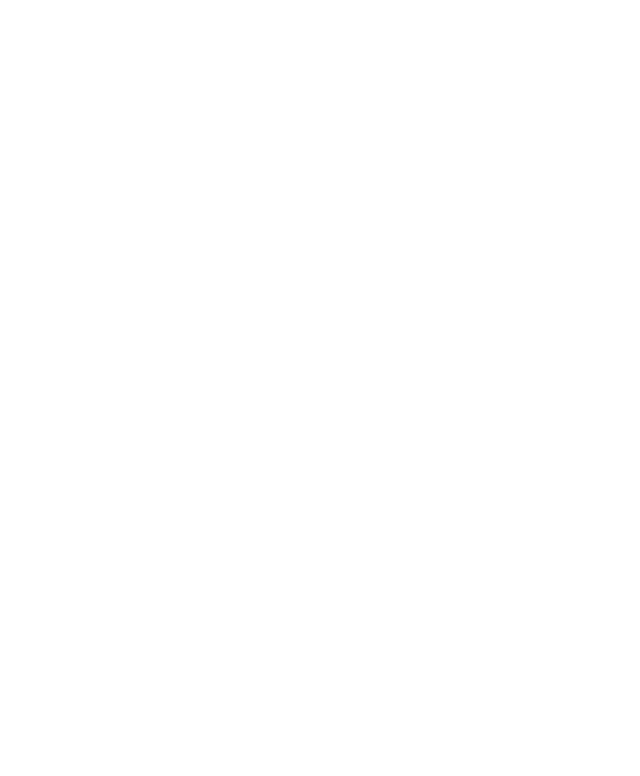
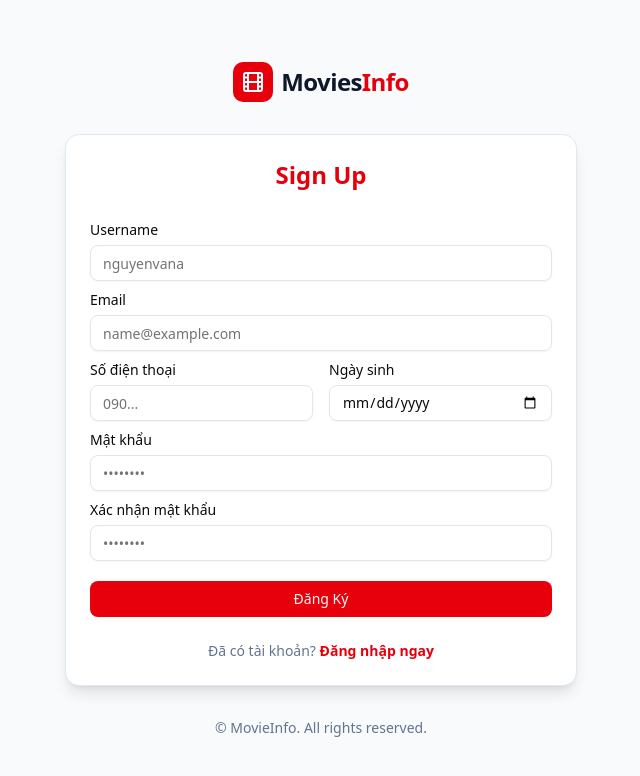
Before and after one commit to Nat90711/BTCN02-23120394, a React app in the folder movies-info/: page /register in a window 1280 px wide. Before the commit this address had no page. Shown: the top 776 px of the page, without its empty margins (319-959 px from the left). Built offline with nearby package versions, Linux system fonts and the light colour scheme; the HTML template or start-up script is replaced by a standard one.

Commit message:
Hoan thien phan Register, Login, Logout

```diff
--- a/movies-info/package.json
+++ b/movies-info/package.json
@@ -10,20 +10,24 @@
     "preview": "vite preview"
   },
   "dependencies": {
+    "@hookform/resolvers": "^5.2.2",
     "@radix-ui/react-dropdown-menu": "^2.1.16",
+    "@radix-ui/react-label": "^2.1.8",
     "@radix-ui/react-slot": "^1.2.4",
     "@radix-ui/react-switch": "^1.2.6",
     "@tailwindcss/vite": "^4.1.18",
     "class-variance-authority": "^0.7.1",
     "clsx": "^2.1.1",
     "lucide-react": "^0.561.0",
+    "next-themes": "^0.4.6",
     "react": "^19.2.0",
     "react-dom": "^19.2.0",
     "react-hook-form": "^7.68.0",
     "react-router-dom": "^7.10.1",
+    "sonner": "^2.0.7",
     "tailwind-merge": "^3.4.0",
     "tailwindcss": "^4.1.18",
-    "zod": "^4.1.13"
+    "zod": "^4.2.0"
   },
   "devDependencies": {
     "@eslint/js": "^9.39.1",
--- a/movies-info/src/App.jsx
+++ b/movies-info/src/App.jsx
@@ -5,6 +5,10 @@
 import SearchPage from "./pages/SearchPage";
 import MovieDetailPage from "./pages/MovieDetailPage";
 import PersonDetailPage from "./pages/PersonDetailPage";
+import LoginPage from "./pages/LoginPage";
+import RegisterPage from "./pages/RegisterPage";
+import AuthLayout from "./layouts/AuthLayout";
+import { Toaster } from "./components/ui/sonner";
 
 function App() {
   return (
@@ -16,7 +20,13 @@
           <Route path="movie/:id" element={<MovieDetailPage />} />
           <Route path="person/:id" element={<PersonDetailPage />} />
         </Route>
+
+        <Route element={<AuthLayout />}>
+          <Route path="/login" element={<LoginPage />} />
+          <Route path="/register" element={<RegisterPage />} />
+        </Route>
       </Routes>
+      <Toaster position="top-center" richColors />
     </BrowserRouter>
   );
 }
--- a/movies-info/src/components/layout/Header.jsx
+++ b/movies-info/src/components/layout/Header.jsx
@@ -21,7 +21,7 @@
 } from "../ui/dropdown-menu";
 import { useTheme } from "../../contexts/ThemeContext";
 import { useAuth } from "../../contexts/AuthContext";
-
+import { toast } from "sonner";
 const Header = () => {
   const { isDarkMode, toggleTheme } = useTheme();
   const { currentUser, logout } = useAuth();
@@ -29,6 +29,9 @@
 
   const handleLogout = () => {
     logout();
+    toast.success("Đăng xuất thành công", {
+      duration: 2000,
+    });
     navigate("/");
   };
 
--- a/movies-info/src/components/layout/NavBar.jsx
+++ b/movies-info/src/components/layout/NavBar.jsx
@@ -28,7 +28,7 @@
           to="/"
           className="p-2 hover:bg-slate-200 dark:hover:bg-slate-800 rounded-full transition-colors text-black dark:text-white"
         >
-          <Home className="w-6 h-6" />
+          <Home className="w-8 h-8" />
         </Link>
 
         {/* Cụm tìm kiếm */}
--- /dev/null
+++ b/movies-info/src/components/ui/card.jsx
@@ -0,0 +1,101 @@
+import * as React from "react"
+
+import { cn } from "@/lib/utils"
+
+function Card({
+  className,
+  ...props
+}) {
+  return (
+    <div
+      data-slot="card"
+      className={cn(
+        "bg-card text-card-foreground flex flex-col gap-6 rounded-xl border py-6 shadow-sm",
+        className
+      )}
+      {...props} />
+  );
+}
+
+function CardHeader({
+  className,
+  ...props
+}) {
+  return (
+    <div
+      data-slot="card-header"
+      className={cn(
+        "@container/card-header grid auto-rows-min grid-rows-[auto_auto] items-start gap-2 px-6 has-data-[slot=card-action]:grid-cols-[1fr_auto] [.border-b]:pb-6",
+        className
+      )}
+      {...props} />
+  );
+}
+
+function CardTitle({
+  className,
+  ...props
+}) {
+  return (
+    <div
+      data-slot="card-title"
+      className={cn("leading-none font-semibold", className)}
+      {...props} />
+  );
+}
+
+function CardDescription({
+  className,
+  ...props
+}) {
+  return (
+    <div
+      data-slot="card-description"
+      className={cn("text-muted-foreground text-sm", className)}
+      {...props} />
+  );
+}
+
+function CardAction({
+  className,
+  ...props
+}) {
+  return (
+    <div
+      data-slot="card-action"
+      className={cn(
+        "col-start-2 row-span-2 row-start-1 self-start justify-self-end",
+        className
+      )}
+      {...props} />
+  );
+}
+
+function CardContent({
+  className,
+  ...props
+}) {
+  return (<div data-slot="card-content" className={cn("px-6", className)} {...props} />);
+}
+
+function CardFooter({
+  className,
+  ...props
+}) {
+  return (
+    <div
+      data-slot="card-footer"
+      className={cn("flex items-center px-6 [.border-t]:pt-6", className)}
+      {...props} />
+  );
+}
+
+export {
+  Card,
+  CardHeader,
+  CardFooter,
+  CardTitle,
+  CardAction,
+  CardDescription,
+  CardContent,
+}
--- /dev/null
+++ b/movies-info/src/components/ui/form.jsx
@@ -0,0 +1,144 @@
+"use client";
+import * as React from "react"
+import { Slot } from "@radix-ui/react-slot"
+import { Controller, FormProvider, useFormContext, useFormState } from "react-hook-form";
+
+import { cn } from "@/lib/utils"
+import { Label } from "@/components/ui/label"
+
+const Form = FormProvider
+
+const FormFieldContext = React.createContext({})
+
+const FormField = (
+  {
+    ...props
+  }
+) => {
+  return (
+    <FormFieldContext.Provider value={{ name: props.name }}>
+      <Controller {...props} />
+    </FormFieldContext.Provider>
+  );
+}
+
+const useFormField = () => {
+  const fieldContext = React.useContext(FormFieldContext)
+  const itemContext = React.useContext(FormItemContext)
+  const { getFieldState } = useFormContext()
+  const formState = useFormState({ name: fieldContext.name })
+  const fieldState = getFieldState(fieldContext.name, formState)
+
+  if (!fieldContext) {
+    throw new Error("useFormField should be used within <FormField>")
+  }
+
+  const { id } = itemContext
+
+  return {
+    id,
+    name: fieldContext.name,
+    formItemId: `${id}-form-item`,
+    formDescriptionId: `${id}-form-item-description`,
+    formMessageId: `${id}-form-item-message`,
+    ...fieldState,
+  }
+}
+
+const FormItemContext = React.createContext({})
+
+function FormItem({
+  className,
+  ...props
+}) {
+  const id = React.useId()
+
+  return (
+    <FormItemContext.Provider value={{ id }}>
+      <div data-slot="form-item" className={cn("grid gap-2", className)} {...props} />
+    </FormItemContext.Provider>
+  );
+}
+
+function FormLabel({
+  className,
+  ...props
+}) {
+  const { error, formItemId } = useFormField()
+
+  return (
+    <Label
+      data-slot="form-label"
+      data-error={!!error}
+      className={cn("data-[error=true]:text-destructive", className)}
+      htmlFor={formItemId}
+      {...props} />
+  );
+}
+
+function FormControl({
+  ...props
+}) {
+  const { error, formItemId, formDescriptionId, formMessageId } = useFormField()
+
+  return (
+    <Slot
+      data-slot="form-control"
+      id={formItemId}
+      aria-describedby={
+        !error
+          ? `${formDescriptionId}`
+          : `${formDescriptionId} ${formMessageId}`
+      }
+      aria-invalid={!!error}
+      {...props} />
+  );
+}
+
+function FormDescription({
+  className,
+  ...props
+}) {
+  const { formDescriptionId } = useFormField()
+
+  return (
+    <p
+      data-slot="form-description"
+      id={formDescriptionId}
+      className={cn("text-muted-foreground text-sm", className)}
+      {...props} />
+  );
+}
+
+function FormMessage({
+  className,
+  ...props
+}) {
+  const { error, formMessageId } = useFormField()
+  const body = error ? String(error?.message ?? "") : props.children
+
+  if (!body) {
+    return null
+  }
+
+  return (
+    <p
+      data-slot="form-message"
+      id={formMessageId}
+      className={cn("text-destructive text-sm", className)}
+      {...props}>
+      {body}
+    </p>
+  );
+}
+
+export {
+  useFormField,
+  Form,
+  FormItem,
+  FormLabel,
+  FormControl,
+  FormDescription,
+  FormMessage,
+  FormField,
+}
--- /dev/null
+++ b/movies-info/src/components/ui/label.jsx
@@ -0,0 +1,21 @@
+import * as React from "react"
+import * as LabelPrimitive from "@radix-ui/react-label"
+
+import { cn } from "@/lib/utils"
+
+function Label({
+  className,
+  ...props
+}) {
+  return (
+    <LabelPrimitive.Root
+      data-slot="label"
+      className={cn(
+        "flex items-center gap-2 text-sm leading-none font-medium select-none group-data-[disabled=true]:pointer-events-none group-data-[disabled=true]:opacity-50 peer-disabled:cursor-not-allowed peer-disabled:opacity-50",
+        className
+      )}
+      {...props} />
+  );
+}
+
+export { Label }
--- /dev/null
+++ b/movies-info/src/components/ui/sonner.jsx
@@ -0,0 +1,39 @@
+import {
+  CircleCheckIcon,
+  InfoIcon,
+  Loader2Icon,
+  OctagonXIcon,
+  TriangleAlertIcon,
+} from "lucide-react"
+import { useTheme } from "next-themes"
+import { Toaster as Sonner } from "sonner";
+
+const Toaster = ({
+  ...props
+}) => {
+  const { theme = "system" } = useTheme()
+
+  return (
+    <Sonner
+      theme={theme}
+      className="toaster group"
+      icons={{
+        success: <CircleCheckIcon className="size-4" />,
+        info: <InfoIcon className="size-4" />,
+        warning: <TriangleAlertIcon className="size-4" />,
+        error: <OctagonXIcon className="size-4" />,
+        loading: <Loader2Icon className="size-4 animate-spin" />,
+      }}
+      style={
+        {
+          "--normal-bg": "var(--popover)",
+          "--normal-text": "var(--popover-foreground)",
+          "--normal-border": "var(--border)",
+          "--border-radius": "var(--radius)"
+        }
+      }
+      {...props} />
+  );
+}
+
+export { Toaster }
--- a/movies-info/src/layouts/AuthLayout.jsx
+++ b/movies-info/src/layouts/AuthLayout.jsx
@@ -10,7 +10,7 @@
           <Film className="w-6 h-6 text-white" />
         </div>
         <span className="text-2xl font-bold tracking-tight text-slate-900 dark:text-white">
-          Movie<span className="text-red-600">App</span>
+          Movies<span className="text-red-600">Info</span>
         </span>
       </div>
       <Outlet />
--- a/movies-info/src/main.jsx
+++ b/movies-info/src/main.jsx
@@ -3,11 +3,14 @@
 import "./index.css";
 import App from "./App.jsx";
 import { ThemeProvider } from "./contexts/ThemeContext";
+import { AuthProvider } from "./contexts/AuthContext";
 
 createRoot(document.getElementById("root")).render(
   <StrictMode>
     <ThemeProvider>
-      <App />
+      <AuthProvider>
+        <App />
+      </AuthProvider>
     </ThemeProvider>
   </StrictMode>
 );
--- a/movies-info/src/pages/LoginPage.jsx
+++ b/movies-info/src/pages/LoginPage.jsx
@@ -10,7 +10,6 @@
 import {
   Card,
   CardContent,
-  CardDescription,
   CardFooter,
   CardHeader,
   CardTitle,
@@ -23,6 +22,7 @@
   FormLabel,
   FormMessage,
 } from "../components/ui/form";
+import { toast } from "sonner";
 
 const loginSchema = z.object({
   username: z.string().min(1, "Vui lòng nhập tên đăng nhập"),
@@ -45,6 +45,9 @@
   const onSubmit = async (data) => {
     try {
       await login({ username: data.username, password: data.password });
+      toast.success("Đăng nhập thành công", {
+        duration: 2000,
+      });
       navigate("/");
     } catch (error) {
       // Set lỗi chung cho form nếu API trả về lỗi
--- a/movies-info/src/pages/RegisterPage.jsx
+++ b/movies-info/src/pages/RegisterPage.jsx
@@ -4,19 +4,36 @@
 import * as z from "zod";
 import { Link, useNavigate } from "react-router-dom";
 import { useAuth } from "../contexts/AuthContext";
+import { Loader2 } from "lucide-react";
 import { Button } from "../components/ui/button";
+import { Input } from "../components/ui/input";
+import {
+  Card,
+  CardContent,
+  CardFooter,
+  CardHeader,
+  CardTitle,
+} from "../components/ui/card";
+import {
+  Form,
+  FormControl,
+  FormField,
+  FormItem,
+  FormLabel,
+  FormMessage,
+} from "../components/ui/form";
 
 const registerSchema = z
   .object({
-    username: z.string().min(2, "Username phải có ít nhất 2 ký tự"),
+    username: z.string().min(2, "Username tối thiểu 2 ký tự"),
     email: z.string().email("Email không hợp lệ"),
     phone: z.string().min(10, "Số điện thoại không hợp lệ"),
     dob: z.string().min(1, "Vui lòng chọn ngày sinh"),
-    password: z.string().min(6, "Mật khẩu phải có ít nhất 6 ký tự"),
+    password: z.string().min(6, "Mật khẩu tối thiểu 6 ký tự"),
     confirmPassword: z.string(),
   })
   .refine((data) => data.password === data.confirmPassword, {
-    message: "Mật khẩu xác nhận không khớp",
+    message: "Mật khẩu không khớp",
     path: ["confirmPassword"],
   });
 
@@ -24,17 +41,20 @@
   const navigate = useNavigate();
   const { register: registerAuth } = useAuth();
 
-  const {
-    register,
-    handleSubmit,
-    formState: { errors, isSubmitting },
-  } = useForm({
+  const form = useForm({
     resolver: zodResolver(registerSchema),
+    defaultValues: {
+      username: "",
+      email: "",
+      phone: "",
+      dob: "",
+      password: "",
+      confirmPassword: "",
+    },
   });
 
   const onSubmit = async (data) => {
     try {
-      // Gọi API đăng ký
       await registerAuth({
         username: data.username,
         email: data.email,
@@ -42,150 +62,142 @@
         phone: data.phone,
         dob: data.dob,
       });
-
       alert("Đăng ký thành công! Vui lòng đăng nhập.");
       navigate("/login");
     } catch (error) {
-      alert(error.message);
+      form.setError("root", { message: error.message });
     }
   };
 
   return (
-    <div className="min-h-screen flex items-center justify-center bg-slate-100 dark:bg-slate-900 px-4 py-8">
-      <div className="w-full max-w-md bg-white dark:bg-slate-800 p-8 rounded-xl shadow-lg border border-slate-200 dark:border-slate-700">
-        <div className="text-center mb-6">
-          <h1 className="text-3xl font-bold text-red-600 mb-2">Đăng Ký</h1>
-          <p className="text-slate-500 dark:text-slate-400">
-            Tạo tài khoản thành viên
-          </p>
-        </div>
+    <Card className="w-full max-w-lg shadow-lg border-slate-200 dark:border-slate-800">
+      <CardHeader className="space-y-1 text-center">
+        <CardTitle className="text-2xl font-bold text-red-600">
+          Sign Up
+        </CardTitle>
+      </CardHeader>
 
-        <form onSubmit={handleSubmit(onSubmit)} className="space-y-3">
-          {/* Username */}
-          <div>
-            <label className="block text-sm font-medium mb-1 dark:text-white">
-              Username
-            </label>
-            <input
-              {...register("username")}
-              type="text"
-              className="w-full px-4 py-2 rounded-lg border border-slate-300 dark:border-slate-600 dark:bg-slate-700 dark:text-white focus:ring-2 focus:ring-red-500 outline-none"
-              placeholder="nguyenvana"
+      <CardContent>
+        <Form {...form}>
+          <form onSubmit={form.handleSubmit(onSubmit)} className="space-y-3">
+            <FormField
+              control={form.control}
+              name="username"
+              render={({ field }) => (
+                <FormItem>
+                  <FormLabel>Username</FormLabel>
+                  <FormControl>
+                    <Input placeholder="nguyenvana" {...field} />
+                  </FormControl>
+                  <FormMessage />
+                </FormItem>
+              )}
             />
-            {errors.username && (
-              <p className="text-red-500 text-xs mt-1">
-                {errors.username.message}
-              </p>
-            )}
-          </div>
 
-          {/* Email */}
-          <div>
-            <label className="block text-sm font-medium mb-1 dark:text-white">
-              Email
-            </label>
-            <input
-              {...register("email")}
-              type="email"
-              className="w-full px-4 py-2 rounded-lg border border-slate-300 dark:border-slate-600 dark:bg-slate-700 dark:text-white focus:ring-2 focus:ring-red-500 outline-none"
-              placeholder="name@example.com"
+            <FormField
+              control={form.control}
+              name="email"
+              render={({ field }) => (
+                <FormItem>
+                  <FormLabel>Email</FormLabel>
+                  <FormControl>
+                    <Input placeholder="name@example.com" {...field} />
+                  </FormControl>
+                  <FormMessage />
+                </FormItem>
+              )}
             />
-            {errors.email && (
-              <p className="text-red-500 text-xs mt-1">
-                {errors.email.message}
-              </p>
-            )}
-          </div>
 
-          {/* Phone & DOB */}
-          <div className="grid grid-cols-2 gap-3">
-            <div>
-              <label className="block text-sm font-medium mb-1 dark:text-white">
-                Số điện thoại
-              </label>
-              <input
-                {...register("phone")}
-                type="tel"
-                className="w-full px-4 py-2 rounded-lg border border-slate-300 dark:border-slate-600 dark:bg-slate-700 dark:text-white focus:ring-2 focus:ring-red-500 outline-none"
-                placeholder="0901234567"
+            <div className="grid grid-cols-2 gap-4">
+              <FormField
+                control={form.control}
+                name="phone"
+                render={({ field }) => (
+                  <FormItem>
+                    <FormLabel>Số điện thoại</FormLabel>
+                    <FormControl>
+                      <Input placeholder="090..." {...field} />
+                    </FormControl>
+                    <FormMessage />
+                  </FormItem>
+                )}
               />
-              {errors.phone && (
-                <p className="text-red-500 text-xs mt-1">
-                  {errors.phone.message}
-                </p>
-              )}
+              <FormField
+                control={form.control}
+                name="dob"
+                render={({ field }) => (
+                  <FormItem>
+                    <FormLabel>Ngày sinh</FormLabel>
+                    <FormControl>
+                      <Input type="date" {...field} />
+                    </FormControl>
+                    <FormMessage />
+                  </FormItem>
+                )}
+              />
             </div>
 
-            <div>
-              <label className="block text-sm font-medium mb-1 dark:text-white">
-                Ngày sinh
-              </label>
-              <input
-                {...register("dob")}
-                type="date"
-                className="w-full px-4 py-2 rounded-lg border border-slate-300 dark:border-slate-600 dark:bg-slate-700 dark:text-white focus:ring-2 focus:ring-red-500 outline-none"
-              />
-              {errors.dob && (
-                <p className="text-red-500 text-xs mt-1">
-                  {errors.dob.message}
-                </p>
+            <FormField
+              control={form.control}
+              name="password"
+              render={({ field }) => (
+                <FormItem>
+                  <FormLabel>Mật khẩu</FormLabel>
+                  <FormControl>
+                    <Input type="password" placeholder="••••••••" {...field} />
+                  </FormControl>
+                  <FormMessage />
+                </FormItem>
               )}
-            </div>
-          </div>
+            />
 
-          {/* Password */}
-          <div>
-            <label className="block text-sm font-medium mb-1 dark:text-white">
-              Mật khẩu
-            </label>
-            <input
-              {...register("password")}
-              type="password"
-              className="w-full px-4 py-2 rounded-lg border border-slate-300 dark:border-slate-600 dark:bg-slate-700 dark:text-white focus:ring-2 focus:ring-red-500 outline-none"
-              placeholder="••••••••"
+            <FormField
+              control={form.control}
+              name="confirmPassword"
+              render={({ field }) => (
+                <FormItem>
+                  <FormLabel>Xác nhận mật khẩu</FormLabel>
+                  <FormControl>
+                    <Input type="password" placeholder="••••••••" {...field} />
+                  </FormControl>
+                  <FormMessage />
+                </FormItem>
+              )}
             />
-            {errors.password && (
-              <p className="text-red-500 text-xs mt-1">
-                {errors.password.message}
-              </p>
+
+            {form.formState.errors.root && (
+              <div className="text-red-500 text-sm text-center font-medium bg-red-50 dark:bg-red-900/20 p-2 rounded">
+                {form.formState.errors.root.message}
+              </div>
             )}
-          </div>
 
-          {/* Confirm Password */}
-          <div>
-            <label className="block text-sm font-medium mb-1 dark:text-white">
-              Xác nhận mật khẩu
-            </label>
-            <input
-              {...register("confirmPassword")}
-              type="password"
-              className="w-full px-4 py-2 rounded-lg border border-slate-300 dark:border-slate-600 dark:bg-slate-700 dark:text-white focus:ring-2 focus:ring-red-500 outline-none"
-              placeholder="••••••••"
-            />
-            {errors.confirmPassword && (
-              <p className="text-red-500 text-xs mt-1">
-                {errors.confirmPassword.message}
-              </p>
-            )}
-          </div>
+            <Button
+              type="submit"
+              className="w-full bg-red-600 hover:bg-red-700 mt-2"
+              disabled={form.formState.isSubmitting}
+            >
+              {form.formState.isSubmitting ? (
+                <>
+                  <Loader2 className="mr-2 h-4 w-4 animate-spin" /> Đang xử
+                  lý...
+                </>
+              ) : (
+                "Đăng Ký"
+              )}
+            </Button>
+          </form>
+        </Form>
+      </CardContent>
 
-          <Button
-            type="submit"
-            disabled={isSubmitting}
-            className="w-full bg-red-600 hover:bg-red-700 text-white font-bold py-2 rounded-lg mt-4"
-          >
-            {isSubmitting ? "Đang xử lý..." : "Đăng Ký"}
-          </Button>
-        </form>
-
-        <p className="text-center mt-6 text-sm text-slate-500">
+      <CardFooter className="justify-center">
+        <p className="text-sm text-slate-500">
           Đã có tài khoản?{" "}
           <Link to="/login" className="text-red-600 hover:underline font-bold">
             Đăng nhập ngay
           </Link>
         </p>
-      </div>
-    </div>
+      </CardFooter>
+    </Card>
   );
 };
 
```
Also changed, not shown: 1 other file (tests, documents, lock files or other folders).
